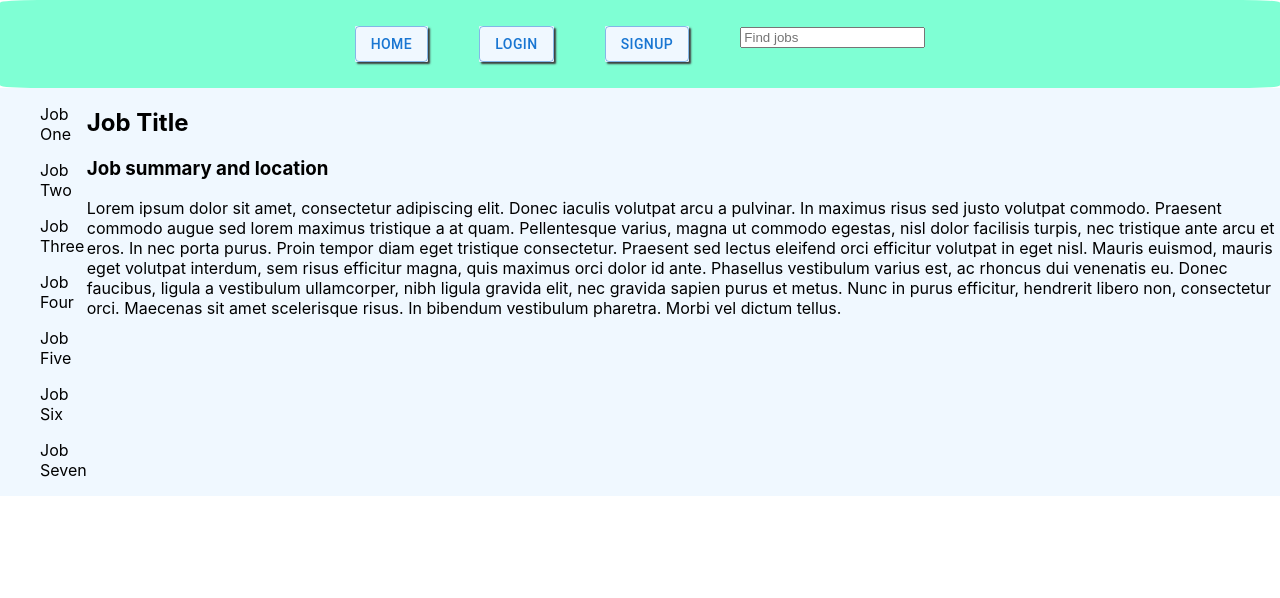
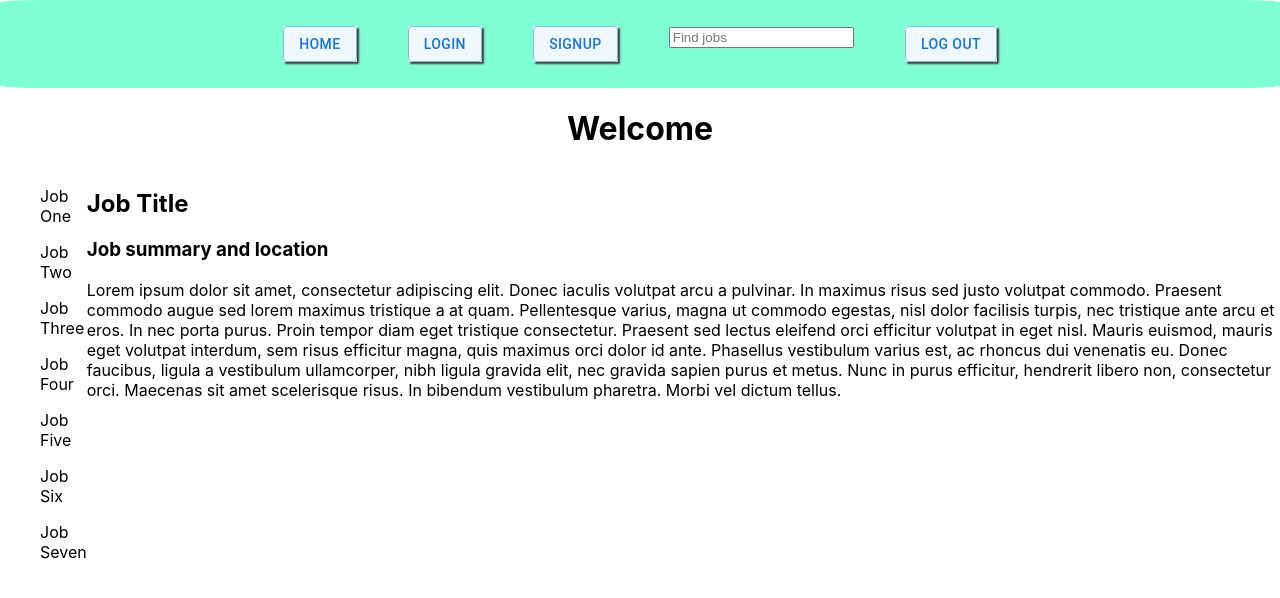
Before and after one commit to sethrodg/SOMS, a React (Create React App) app in the folder my-app/: page /home in a window 1280 px wide. Shown: the top 598 px of the page. Built offline with nearby package versions, Linux system fonts and the light colour scheme.

Commit message:
added logout button

```diff
--- a/my-app/src/components/loginpage.js
+++ b/my-app/src/components/loginpage.js
@@ -9,7 +9,6 @@ const Login = () => {
     const textStyle = { margin: '8px 0px' }
     const [email, setEmail] = useState("");
     const [password, setPassword] = useState("");
-    const [name, setName] = useState("");
     const log = () => {
         if (!email) alert("Please enter email");
         if (logInWithEmailAndPassword(email, password))
--- a/my-app/src/components/mainpage.css
+++ b/my-app/src/components/mainpage.css
@@ -8,8 +8,35 @@
     padding: 0px;
 }
 .joblist{
-  background-color: aliceblue;
+  background-color: ffffff;
 }
 .jobdetail{
-  background-color: aliceblue;
+  background-color: ffffff;
 }
+.mainpage__header{
+    width: 100%;
+    height: auto;
+    display: flex;
+    flex-direction: row;
+    justify-content: center;
+    background-color: #ffffff;
+    padding: 0px;
+}
+.mainpage__body{
+  width: 100%;
+  height: auto;
+  display: flex;
+  flex-direction: column;
+  justify-content: center;
+  background-color: #ffffff;
+  padding: 0px;
+}
+.mainpage__content{
+  width: 100%;
+  height: auto;
+  display: flex;
+  flex-direction: row;
+  justify-content: center;
+  background-color: #ffffff;
+  padding: 0px;
+}
--- a/my-app/src/components/mainpage.js
+++ b/my-app/src/components/mainpage.js
@@ -1,10 +1,14 @@
-import React from 'react';
+import React, { useState } from 'react';
 import "./mainpage.css";
-
 const MainPage = () => {
     return (
         /*create a job board */
         <div class="mainpage">
+            <div class="mainpage__body">
+            <div class="mainpage__header">
+                <h1>Welcome </h1>
+            </div>
+            <div class="mainpage__content">
             <div class="joblist">
                 <ul>
                     <p>Job One</p>
@@ -62,6 +66,8 @@ const MainPage = () => {
                     </div>
                 </div>
             </div> */}
+            </div>
+            </div>
         </div>
     );
 }
--- a/my-app/src/navbar/navbar.css
+++ b/my-app/src/navbar/navbar.css
@@ -27,3 +27,9 @@
     border-radius: 2%;
     margin: 2%;
 }
+.logout{
+    background-color: aliceblue;
+    border-radius: 2%;
+    box-shadow: 2px 2px 2px rgb(61, 61, 61);
+    margin: 2%;
+}
--- a/my-app/src/navbar/navbar.js
+++ b/my-app/src/navbar/navbar.js
@@ -1,12 +1,15 @@
 import React from "react";
 import { Button, FormControlLabel, Grid, Link, Paper, TextField, Typography } from '@mui/material'
-
+import {logout}  from "../firebase";
 import "./navbar.css";
 import {
     Navbar,
     Nav
 } from "react-bootstrap";
 const navbar = () => {
+    const logO = () => {
+        logout();
+    };
     return (
         <div class="Body">
             <div class="home">
@@ -27,6 +30,11 @@ const navbar = () => {
             <div class="search">
                 <input type="text" class="input" placeholder="Find jobs"></input>
             </div>
+            <div class="logout">
+                <Nav.Link href="/home">
+                    <Button variant="outlined" onClick = {logO} >Log out</Button>
+                </Nav.Link>
+            </div>
         </div >
     );
 }
```
